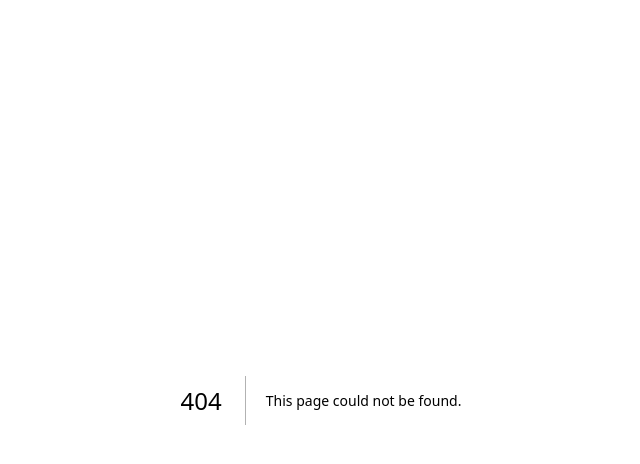
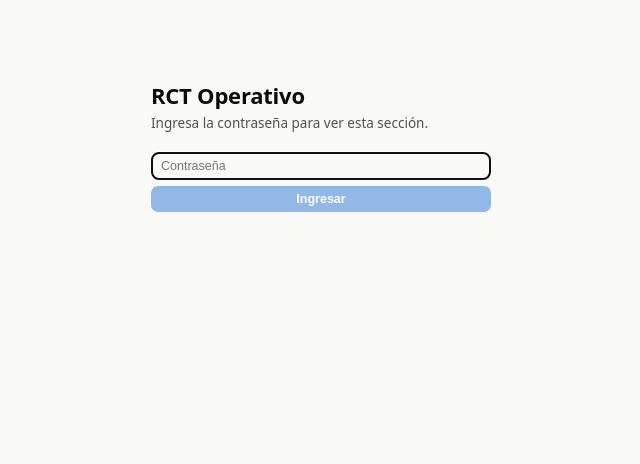
Before and after one commit to nicopyjs/refacciones-dashboard, a Next.js app: page /login in a window 1280 px wide. Before the commit this address had no page. Shown: the top 464 px of the page, without its empty margins (319-959 px from the left). Built offline with nearby package versions, Linux system fonts and the light colour scheme.

Commit message:
Extiende el login a Gestión de Refacciones
El mismo login (una sola sesión) ahora protege /gestion y
/observaciones; solo el Calendario queda público. Login movido a
/login y API a /api/auth (antes vivían solo bajo /observaciones).

```diff
--- a/app/api/observaciones-auth/route.ts
+++ b/app/api/auth/route.ts
@@ -4,7 +4,7 @@ import { SESSION_COOKIE } from "@/lib/auth";
 export async function POST(req: NextRequest) {
   const body = await req.json().catch(() => null);
   const password = body?.password;
-  const expected = process.env.OBSERVACIONES_PASSWORD;
+  const expected = process.env.DASHBOARD_PASSWORD;
   const secret = process.env.AUTH_SECRET;
 
   if (!expected || !secret) {
--- a/app/observaciones/login/page.tsx
+++ b/app/login/page.tsx
@@ -3,7 +3,7 @@ import type { Metadata } from "next";
 import LoginForm from "@/components/LoginForm";
 
 export const metadata: Metadata = {
-  title: "Ingresar — Seguimiento de Observaciones",
+  title: "Ingresar — RCT Operativo",
 };
 
 export default function LoginPage() {
--- a/app/observaciones/page.tsx
+++ b/app/observaciones/page.tsx
@@ -16,7 +16,7 @@ export const metadata: Metadata = {
 export default async function ObservacionesPage() {
   const cookieStore = await cookies();
   if (!isValidSessionValue(cookieStore.get(SESSION_COOKIE)?.value)) {
-    redirect("/observaciones/login");
+    redirect("/login?next=/observaciones");
   }
 
   try {
--- a/components/LoginForm.tsx
+++ b/components/LoginForm.tsx
@@ -16,7 +16,7 @@ export default function LoginForm() {
     setBusy(true);
     setError(null);
     try {
-      const res = await fetch("/api/observaciones-auth", {
+      const res = await fetch("/api/auth", {
         method: "POST",
         headers: { "Content-Type": "application/json" },
         body: JSON.stringify({ password }),
@@ -26,7 +26,7 @@ export default function LoginForm() {
         setError(data.error || "No se pudo iniciar sesión.");
         return;
       }
-      const next = searchParams.get("next") || "/observaciones";
+      const next = searchParams.get("next") || "/gestion";
       router.push(next);
       router.refresh();
     } finally {
@@ -38,8 +38,8 @@ export default function LoginForm() {
     <div className="viz-root">
       <div className="wrap" style={{ maxWidth: 380, paddingTop: 80 }}>
         <header className="page-head">
-          <h1>Seguimiento de Observaciones</h1>
-          <p className="sub">Ingresa la contraseña para ver esta página.</p>
+          <h1>RCT Operativo</h1>
+          <p className="sub">Ingresa la contraseña para ver esta sección.</p>
         </header>
         <form className="comments-form" style={{ marginTop: 20, flexDirection: "column", alignItems: "stretch" }} onSubmit={submit}>
           <input
--- a/components/ObservacionesDashboard.tsx
+++ b/components/ObservacionesDashboard.tsx
@@ -54,8 +54,8 @@ export default function ObservacionesDashboard({
   const [onlyAtrasadas, setOnlyAtrasadas] = useState(false);
 
   async function logout() {
-    await fetch("/api/observaciones-auth", { method: "DELETE" });
-    router.push("/observaciones/login");
+    await fetch("/api/auth", { method: "DELETE" });
+    router.push("/");
     router.refresh();
   }
 
```
Also changed, not shown: app/gestion/page.tsx (+8 -0 lines), components/GestionDashboard.tsx (+12 -0 lines), middleware.ts (+2 -6 lines).
